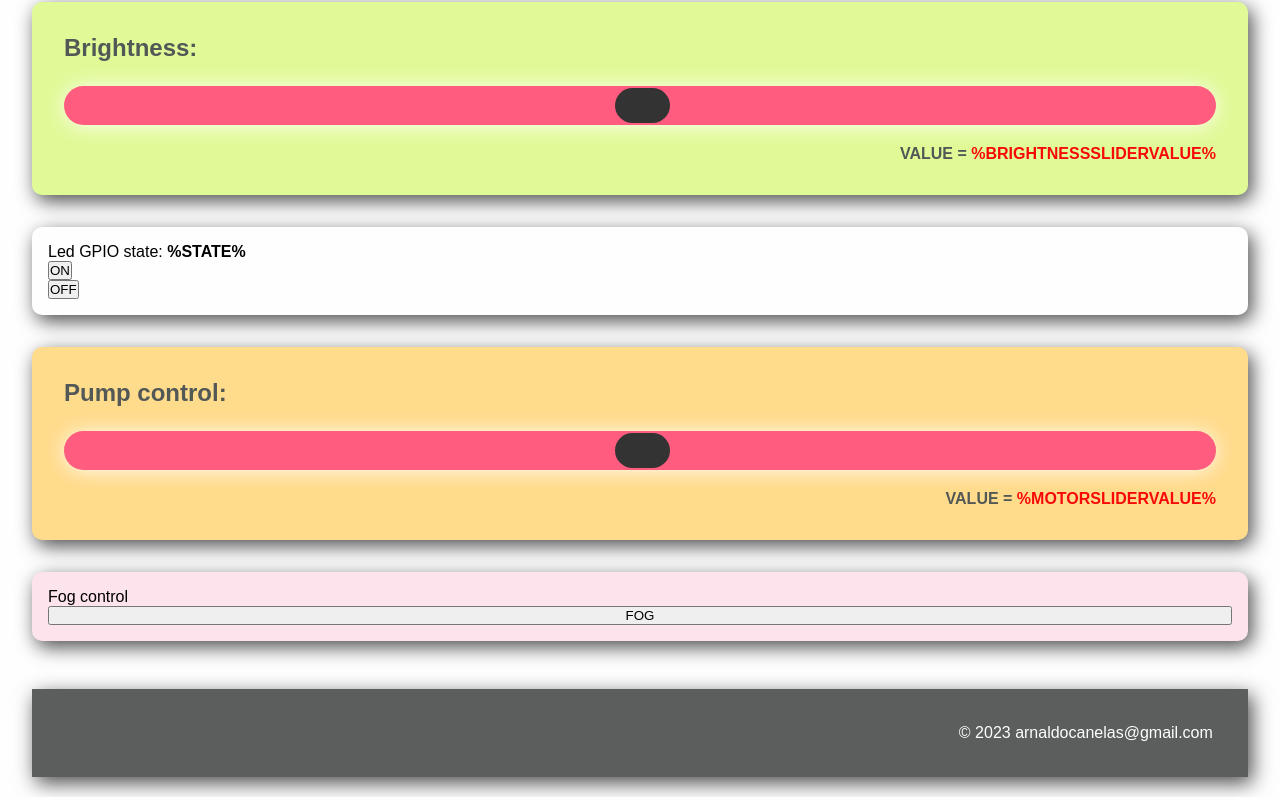
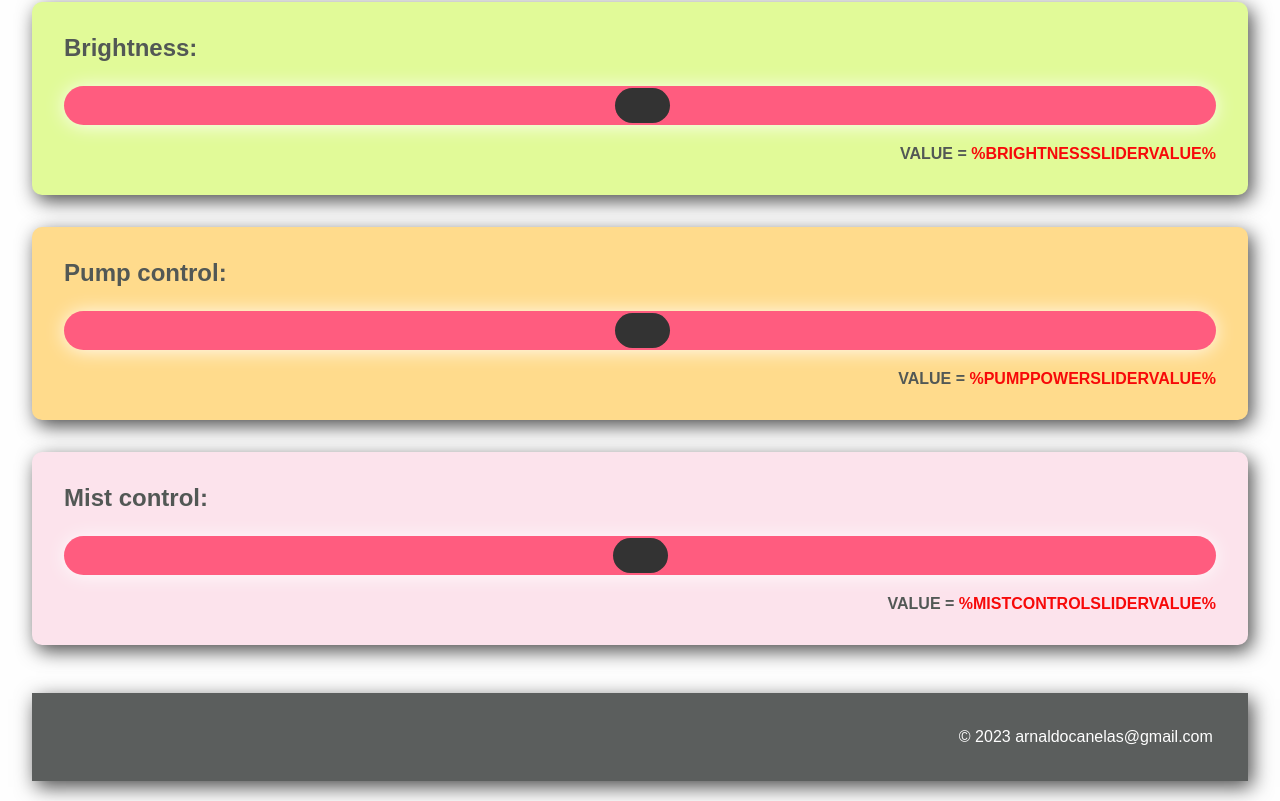
Before and after one commit to amac81/AcSmartFountain, a plain HTML site: page index.html in a window 1280 px wide. Shown: the part 452-1253 px from the top of the page. Drawn offline with Linux system fonts and the light colour scheme.

Commit message:
index.html update

```diff
--- a/index.html
+++ b/index.html
@@ -33,7 +33,6 @@
           <label for="brightnessSlider">Brightness:</label>
           <input
               type="range"
-              onchange="updateBrigthness(this)"
               id="brightnessSlider"
               min="0"
               max="255"
@@ -41,35 +40,40 @@
               step="1"
               class="slider"
           />
-          <p>VALUE = <span id="textBrightnessSliderValue">%BRIGHTNESSSLIDERVALUE%</span></p>
+          <p>VALUE = <span id="brightnessSliderValue">%BRIGHTNESSSLIDERVALUE%</span></p>
       </div>
-    </div>
-    <div class="control-container" id="led-control">
-      <p>Led GPIO state: <strong> %STATE%</strong></p>
-      <p><a href="/on"><button class="button">ON</button></a></p>
-      <p><a href="/off"><button class="button button2">OFF</button></a></p>
     </div>
 
     <div class="control-container" id="pump-control">
       <div class="range-input">
-        <label for="pwmMotorSlider">Pump control:</label>
+        <label for="pumpPowerSlider">Pump control:</label>
         <input
             type="range"
-            onchange="updateSliderPWM(this)"
-            id="pwmMotorSlider"
+            id="pumpPowerSlider"
             min="0"
             max="255"
-            value="%MOTORSLIDERVALUE%"
+            value="%PUMPPOWERSLIDERVALUE%"
             step="1"
             class="slider"
         />
-        <p>VALUE = <span id="textMotorSliderValue">%MOTORSLIDERVALUE%</span></p>
+        <p>VALUE = <span id="pumpPowerSliderValue">%PUMPPOWERSLIDERVALUE%</span></p>
       </div>
     </div>
 
     <div class="control-container" id="mist-control">
-      <p>Fog control</p>
-      <button id="fog-control">FOG</button>
+      <div class="range-input">
+        <label for="mistModeSlider">Mist control:</label>
+        <input
+            type="range"
+            id="mistModeSlider"
+            min="0"
+            max="2"
+            value="%MISTCONTROLSLIDERVALUE%"
+            step="1"
+            class="slider"
+        />
+        <p>VALUE = <span id="mistModeSliderValue">%MISTCONTROLSLIDERVALUE%</span></p>
+      </div>
     </div>
 
   </div>
```
